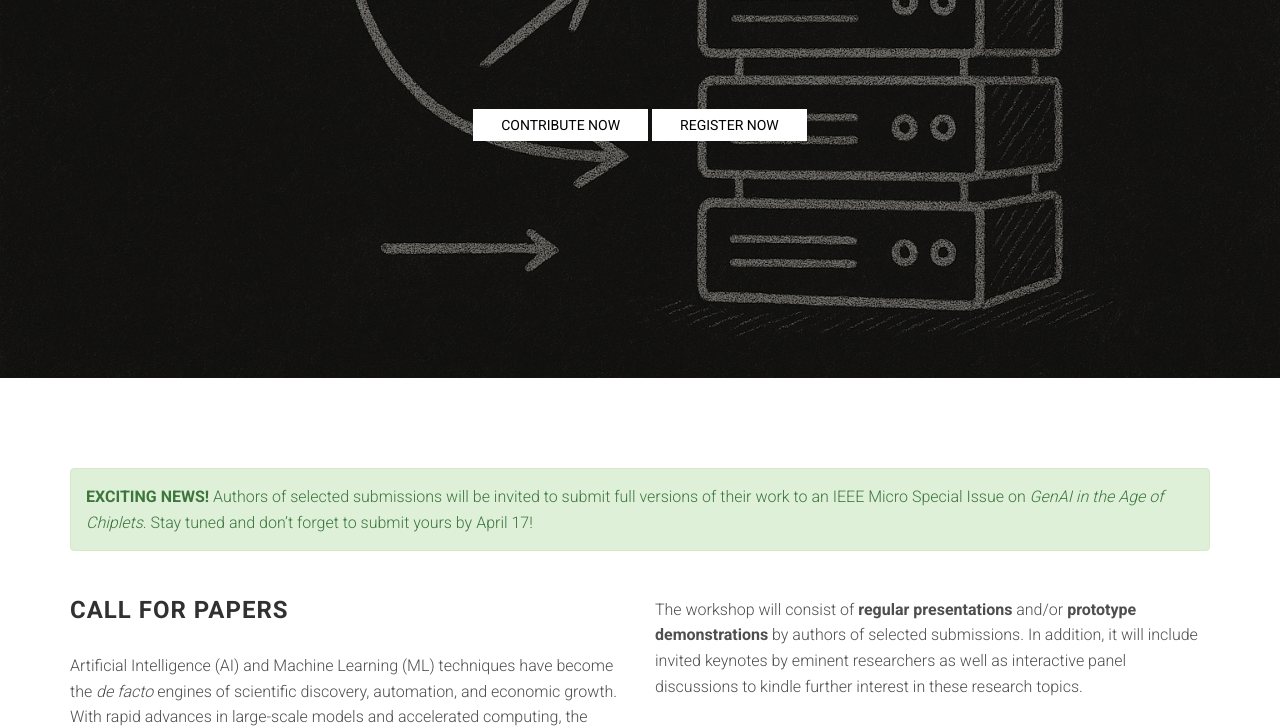
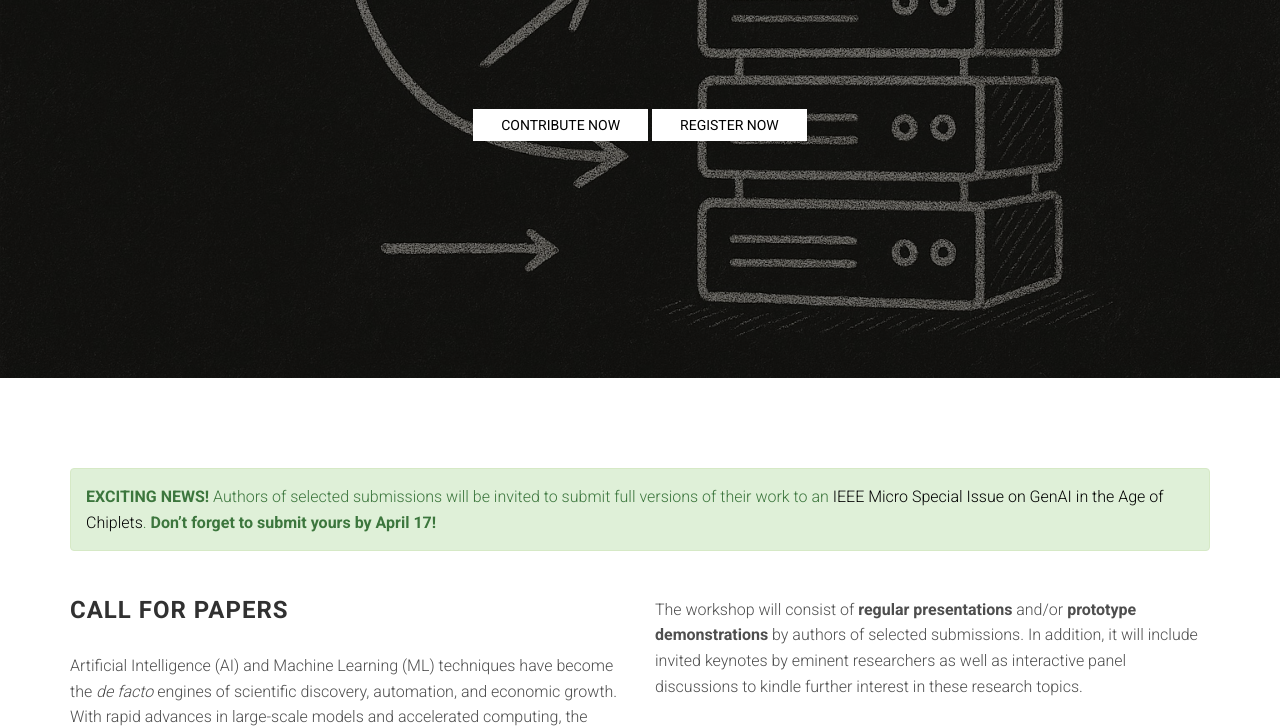
Before and after one commit to augustojv/cogarch-workshop-2026, a website: page index.html in a window 1280 px wide. Shown: the part 422-1148 px from the top of the page. Drawn offline with Linux system fonts and the light colour scheme; files whose address does not match are found by name.

Commit message:
Special Issue link added

```diff
--- a/index.html
+++ b/index.html
@@ -75,8 +75,9 @@
     <section id="call" class="section call for papers">
         <div class="container">
 			<div class="alert alert-success" role="alert">
-			  <strong>EXCITING NEWS!</strong> Authors of selected submissions will be invited to submit full versions of their work to an IEEE Micro Special
-			  Issue on <em>GenAI in the Age of Chiplets</em>. Stay tuned and don’t forget to submit yours by April 17!
+			  <strong>EXCITING NEWS!</strong> Authors of selected submissions will be invited to submit full versions of their work to an
+			  <a href="https://www.computer.org/digital-library/magazines/mi/cfp-gen-ai-age-chiplets" target="_blank">IEEE Micro Special
+				  Issue on GenAI in the Age of Chiplets</a>. <strong>Don’t forget to submit yours by April 17!</strong>
 			</div>
 			<br/>
             <div class="row">
```
